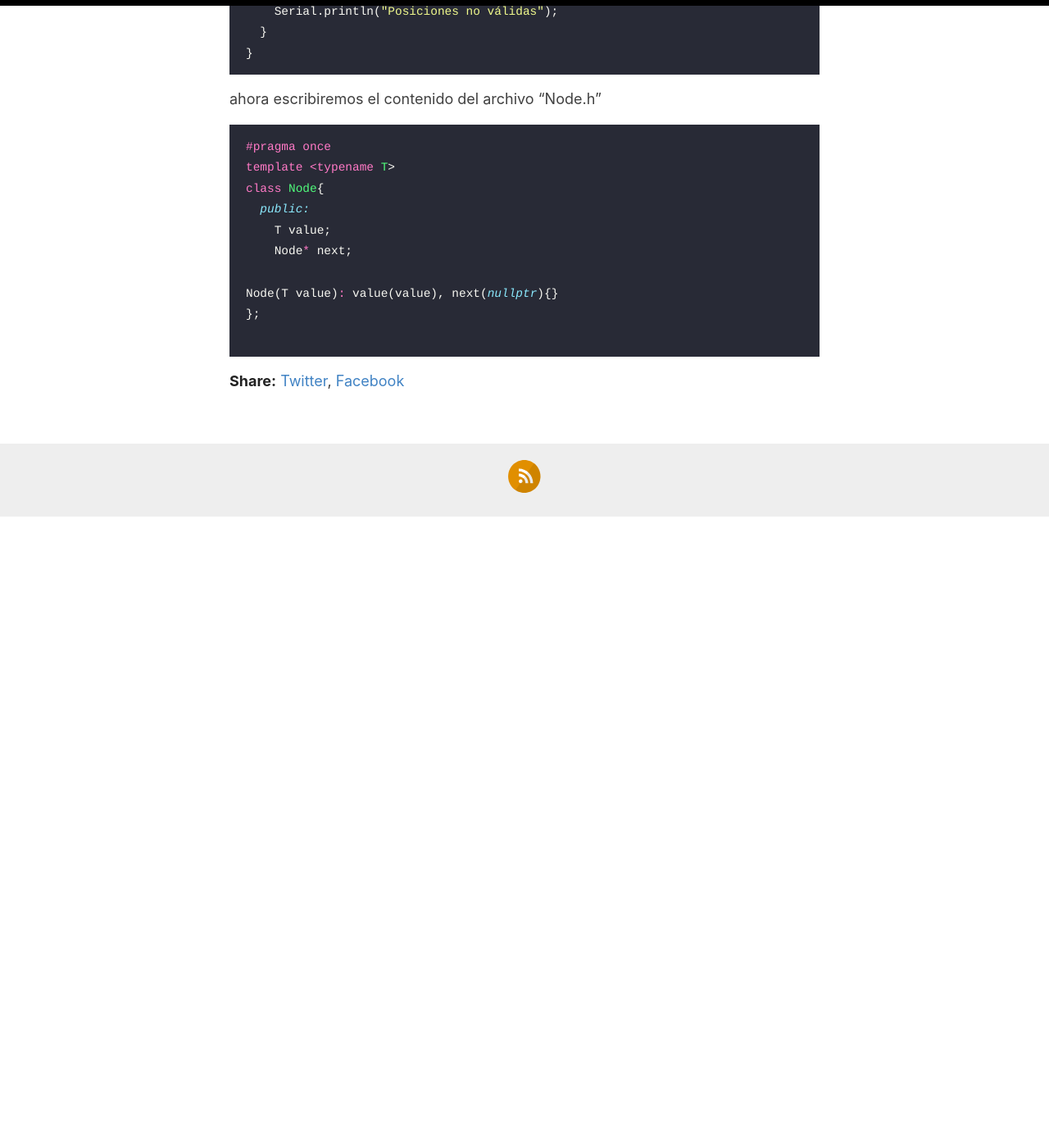
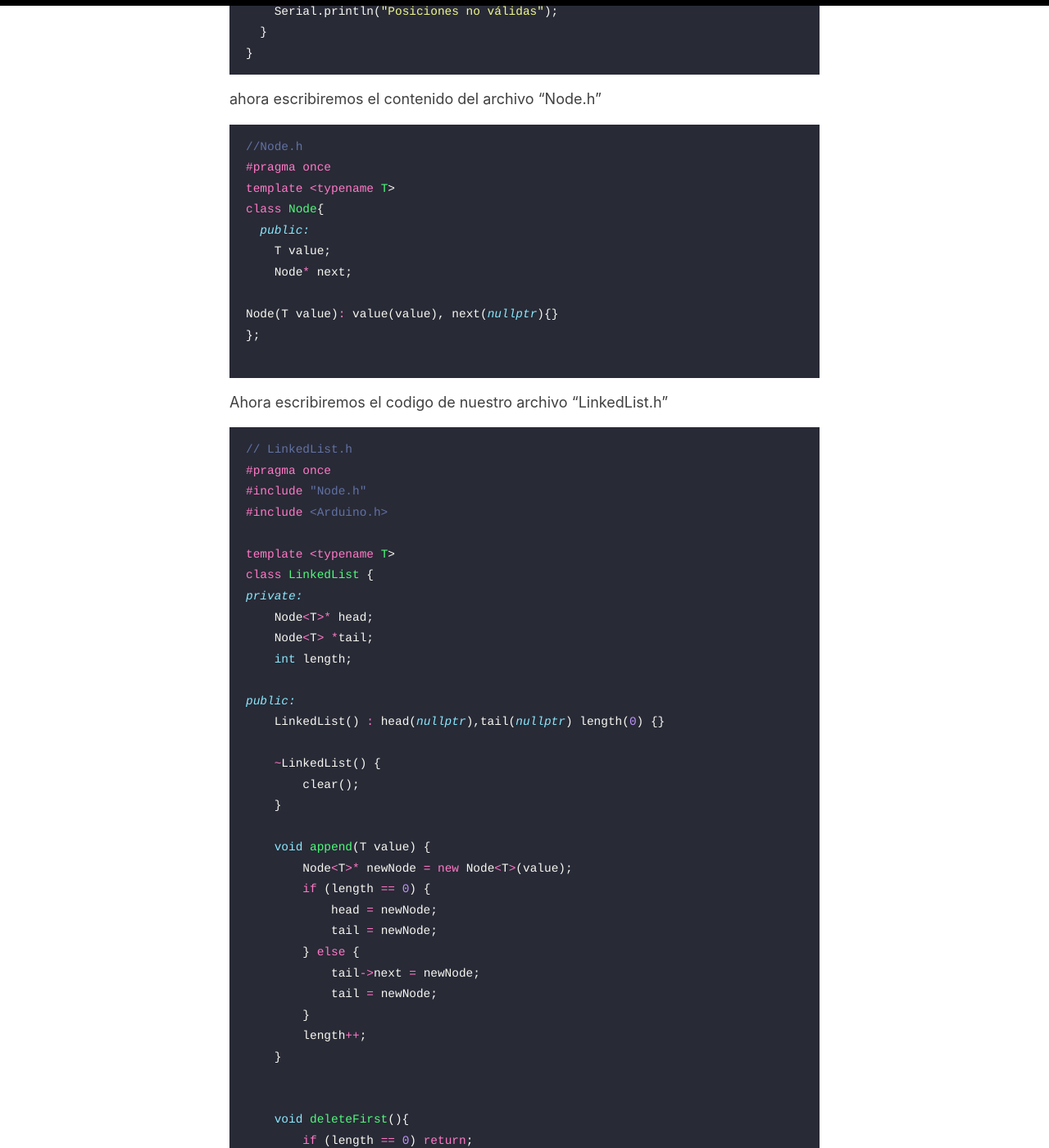
Before and after one commit to ethelpoe/ethelpoe.github.io, a Jekyll site: the page built from _posts/2024-10-23-Secuencia de leds usando LinkedList.md, in a window 1280 px wide and 1400 px high, scrolled down 4553 px. Shown: the whole window at 82% size. Built offline with Jekyll 4.4.1, drawn with Linux system fonts in a browser that asks for light colours; our own code applies the rules of GitHub Pages for plain Markdown files; before the commit the page ends 5183 px from its top, so only the background shows below that; some of the changed text lies outside the part shown.

Commit message:
Update 2024-10-23-Secuencia de leds usando LinkedList.md

````diff
--- a/_posts/2024-10-23-Secuencia de leds usando LinkedList.md
+++ b/_posts/2024-10-23-Secuencia de leds usando LinkedList.md
@@ -92,7 +92,7 @@ void setup() {
 
 void loop() {
   // Ejemplo: parpadeo secuencial de los LEDs
-  for (int i = 0; i < ledList.size(); i++) {
+  for (int i = 0; i < ledList.length(); i++) {
     LED* led = ledList.get(i);
     digitalWrite(led->pin, HIGH); // Encender el LED
     delay(500);
@@ -113,7 +113,7 @@ void agregarLED(int pin) {
 
 // Función para eliminar un LED de la lista
 void eliminarLED(int posicion) {
-  if (posicion < ledList.size()) {
+  if (posicion < ledList.length()) {
     LED* led = ledList.remove(posicion);
     delete led;
     Serial.println("LED eliminado de la secuencia");
@@ -124,7 +124,7 @@ void eliminarLED(int posicion) {
 
 // Función para cambiar el orden de los LEDs (reordenar)
 void moverLED(int origen, int destino) {
-  if (origen < ledList.size() && destino < ledList.size()) {
+  if (origen < ledList.length() && destino < ledList.length()) {
     LED* led = ledList.remove(origen);
     ledList.add(destino, led);
     Serial.println("LED movido en la secuencia");
@@ -136,6 +136,7 @@ void moverLED(int origen, int destino) {
 
 ahora escribiremos el contenido del archivo "Node.h"
 ```c++
+//Node.h
 #pragma once
 template <typename T>
 class Node{
@@ -147,3 +148,142 @@ Node(T value): value(value), next(nullptr){}
 };
 
 ```
+
+Ahora escribiremos el codigo de nuestro archivo "LinkedList.h"
+
+```c++
+// LinkedList.h
+#pragma once
+#include "Node.h"
+#include <Arduino.h>
+
+template <typename T>
+class LinkedList {
+private:
+    Node<T>* head;
+    Node<T> *tail;
+    int length;
+
+public:
+    LinkedList() : head(nullptr),tail(nullptr) length(0) {}
+
+    ~LinkedList() {
+        clear();
+    }
+
+    void append(T value) {
+        Node<T>* newNode = new Node<T>(value);
+        if (length == 0) {
+            head = newNode;
+            tail = newNode;
+        } else {
+            tail->next = newNode;
+            tail = newNode;
+        }
+        length++;
+    }
+
+
+    void deleteFirst(){
+        if (length == 0) return;
+        Node<T> *temp = head;
+        if (length == 1)
+        {
+            head == nullptr;
+            tail == nullptr;
+        }
+        else
+        {
+            head = head->next;
+        }
+        delete temp;
+        length--;
+    }
+
+    Node<T> *get(int index){
+        if (index < 0 || index >= length)
+        {
+            return nullptr;
+        }
+        Node<T> *temp = head;
+        for (int i = 0; i < index; i++)
+        {
+            temp = temp->next;
+        }
+        return temp;
+    }
+
+
+    void deleteLast(){
+        if (length == 0)
+            return;
+        Node<T> *temp = head;
+        if (length == 1)
+        {
+            head = nullptr;
+            tail = nullptr;
+        }
+        else
+        {
+            Node<T> *pre = head;
+            while (temp->next)
+            {
+                pre = temp;
+                temp = temp->next;
+            }
+            tail = pre;
+            tail->next = nullptr;
+        }
+        delete temp;
+        length--;
+    }
+
+    void deleteNode(int index)
+    {
+        if (index < 0 || index >= length)
+        {
+            return;
+        }
+        if (index == 0)
+        {
+            return deleteFirst();
+        }
+        if (index == length - 1)
+        {
+            return deleteLast();
+        }
+        Node<T> *prev = get(index - 1);
+        Node<T> *temp = prev->next;
+        prev->next = temp->next;
+        delete temp;
+        length--;
+    }
+
+    void print() const {
+        Node<T>* temp = head;
+        while (temp != nullptr) {
+            Serial.print(temp->value);
+            Serial.print(" -> ");
+            temp = temp->next;
+        }
+        Serial.println("null");
+    }
+
+    void clear() {
+        while (head) {
+            Node<T>* temp = head;
+            head = head->next;
+            delete temp;
+        }
+        length = 0;
+    }
+
+    int getlength() const {
+        return length;
+    }
+};
+
+
+
+
+```
````
Also changed, not shown: other parts of _posts/2024-10-23-Secuencia de leds usando LinkedList.md (+1 -1 lines).
